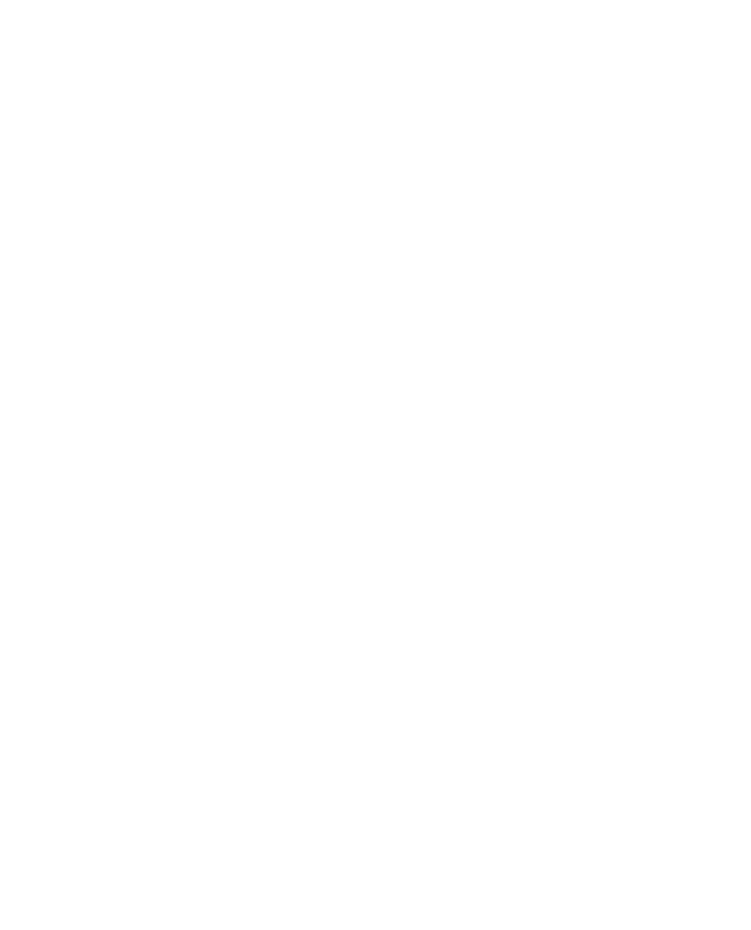
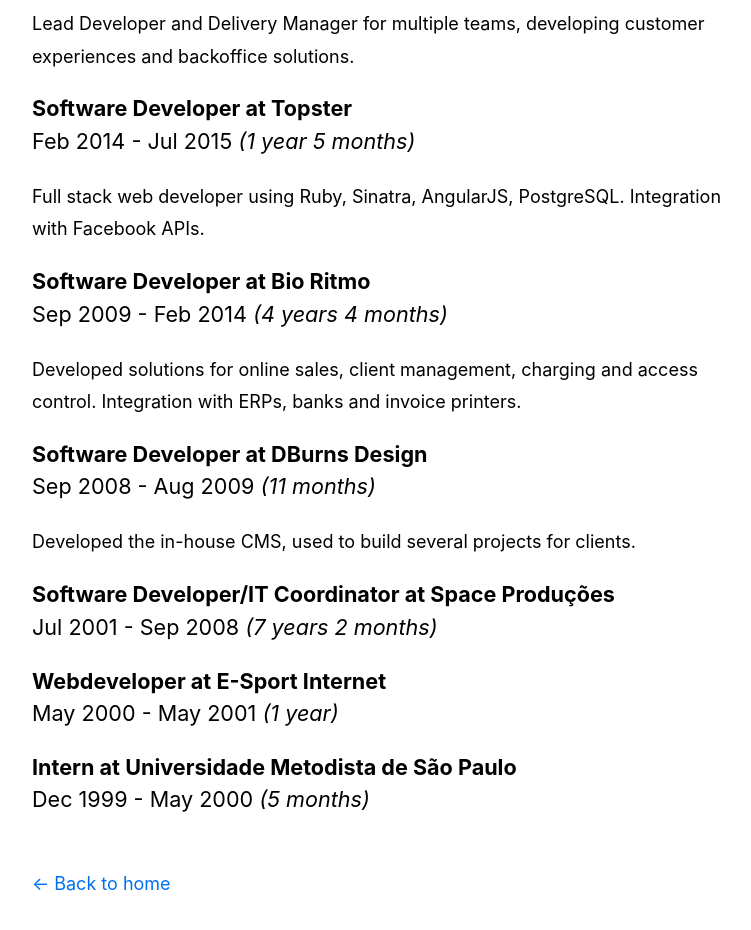
Before and after one commit to shadowmaru/shadowmaru.dev.next, a Next.js app: page /resume in a window 1280 px wide. Before the commit this address had no page. Shown: the part 600-1530 px from the top of the page, without its empty margins (248-999 px from the left). Before the commit the page ends 800 px from the top, so only its background shows below. Built offline with nearby package versions, Linux system fonts and the light colour scheme.

Commit message:
Adds resume

```diff
--- a/components/experience.tsx
+++ /dev/null
@@ -1,5 +0,0 @@
-export default function Experience({sinceYear}: {sinceYear: number}) {
-  const today = new Date();
-
-  return <b>{today.getFullYear() - sinceYear} years of experience</b>
-}
--- /dev/null
+++ b/components/job.tsx
@@ -0,0 +1,42 @@
+import { format, formatDuration, intervalToDuration } from "date-fns";
+
+export default function Job({
+  title,
+  company,
+  from,
+  to,
+  children,
+}: {
+  title: string;
+  company: string;
+  from: Date;
+  to: Date;
+  children?: React.ReactNode;
+}) {
+  const today = new Date();
+  const isCurrentJob =
+    to.getFullYear() === today.getFullYear() &&
+    to.getMonth() === today.getMonth();
+  return (
+    <div>
+      {" "}
+      <b>
+        {title} at {company}
+      </b>
+      <div>
+        {format(from, "LLL yyy")} -{" "}
+        {isCurrentJob ? "present" : format(to, "LLL yyy")}{" "}
+        <i>
+          (
+          {formatDuration(intervalToDuration({ start: from, end: to }), {
+            format: ["years", "months"],
+          })}
+          )
+        </i>
+      </div>
+      <p>
+        <small>{children}</small>
+      </p>
+    </div>
+  );
+}
--- a/components/layout.module.css
+++ b/components/layout.module.css
@@ -1,5 +1,5 @@
 .container {
-  max-width: 36rem;
+  max-width: 42rem;
   padding: 0 1rem;
   margin: 3rem auto 6rem;
 }
--- /dev/null
+++ b/pages/resume.tsx
@@ -0,0 +1,90 @@
+import { GetStaticProps } from "next";
+import Head from "next/head";
+import Link from "next/link";
+import Layout, { siteTitle } from "../components/layout";
+import Job from "../components/job";
+import utilStyles from "../styles/utils.module.css";
+
+export default function Resume() {
+  return (
+    <Layout>
+      <Head>
+        <title>{siteTitle} - Resume</title>
+      </Head>
+      <section className={utilStyles.headingMd}>
+        <h2>Working Experience</h2>
+
+        <Job
+          title="Software Engineer Specialist"
+          company="SumUp"
+          from={new Date(2019, 8, 16)}
+          to={new Date()}
+        >
+          Tech Lead of Terminals team, handling financial transactions from card
+          readers, using Elixir and Erlang.
+        </Job>
+
+        <Job
+          title="Senior Software Developer"
+          company="Grupo Bio Ritmo"
+          from={new Date(2015, 6, 1)}
+          to={new Date(2019, 8, 16)}
+        >
+          Lead Developer and Delivery Manager for multiple teams, developing
+          customer experiences and backoffice solutions.
+        </Job>
+
+        <Job
+          title="Software Developer"
+          company="Topster"
+          from={new Date(2014, 1, 1)}
+          to={new Date(2015, 6, 1)}
+        >
+          Full stack web developer using Ruby, Sinatra, AngularJS, PostgreSQL.
+          Integration with Facebook APIs.
+        </Job>
+
+        <Job
+          title="Software Developer"
+          company="Bio Ritmo"
+          from={new Date(2009, 8, 23)}
+          to={new Date(2014, 1, 1)}
+        >
+          Developed solutions for online sales, client management, charging and
+          access control. Integration with ERPs, banks and invoice printers.
+        </Job>
+
+        <Job
+          title="Software Developer"
+          company="DBurns Design"
+          from={new Date(2008, 8, 1)}
+          to={new Date(2009, 7, 1)}
+        >
+          Developed the in-house CMS, used to build several projects for
+          clients.
+        </Job>
+
+        <Job
+          title="Software Developer/IT Coordinator"
+          company="Space Produções"
+          from={new Date(2001, 6, 1)}
+          to={new Date(2008, 8, 1)}
+        ></Job>
+
+        <Job
+          title="Webdeveloper"
+          company="E-Sport Internet"
+          from={new Date(2000, 4, 1)}
+          to={new Date(2001, 4, 1)}
+        ></Job>
+
+        <Job
+          title="Intern"
+          company="Universidade Metodista de São Paulo"
+          from={new Date(1999, 11, 1)}
+          to={new Date(2000, 4, 1)}
+        ></Job>
+      </section>
+    </Layout>
+  );
+}
```
Also changed, not shown: pages/index.tsx (+26 -17 lines).
